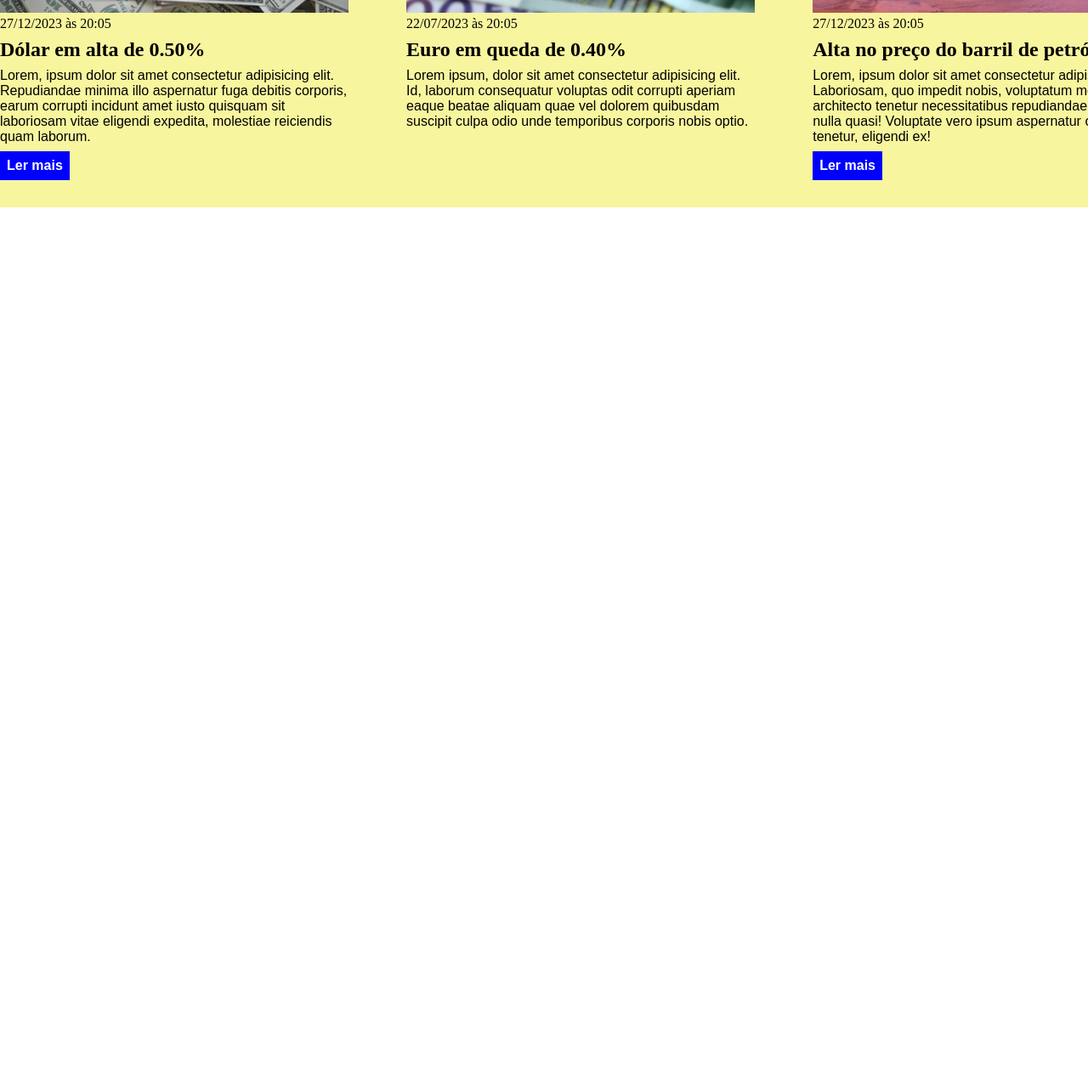
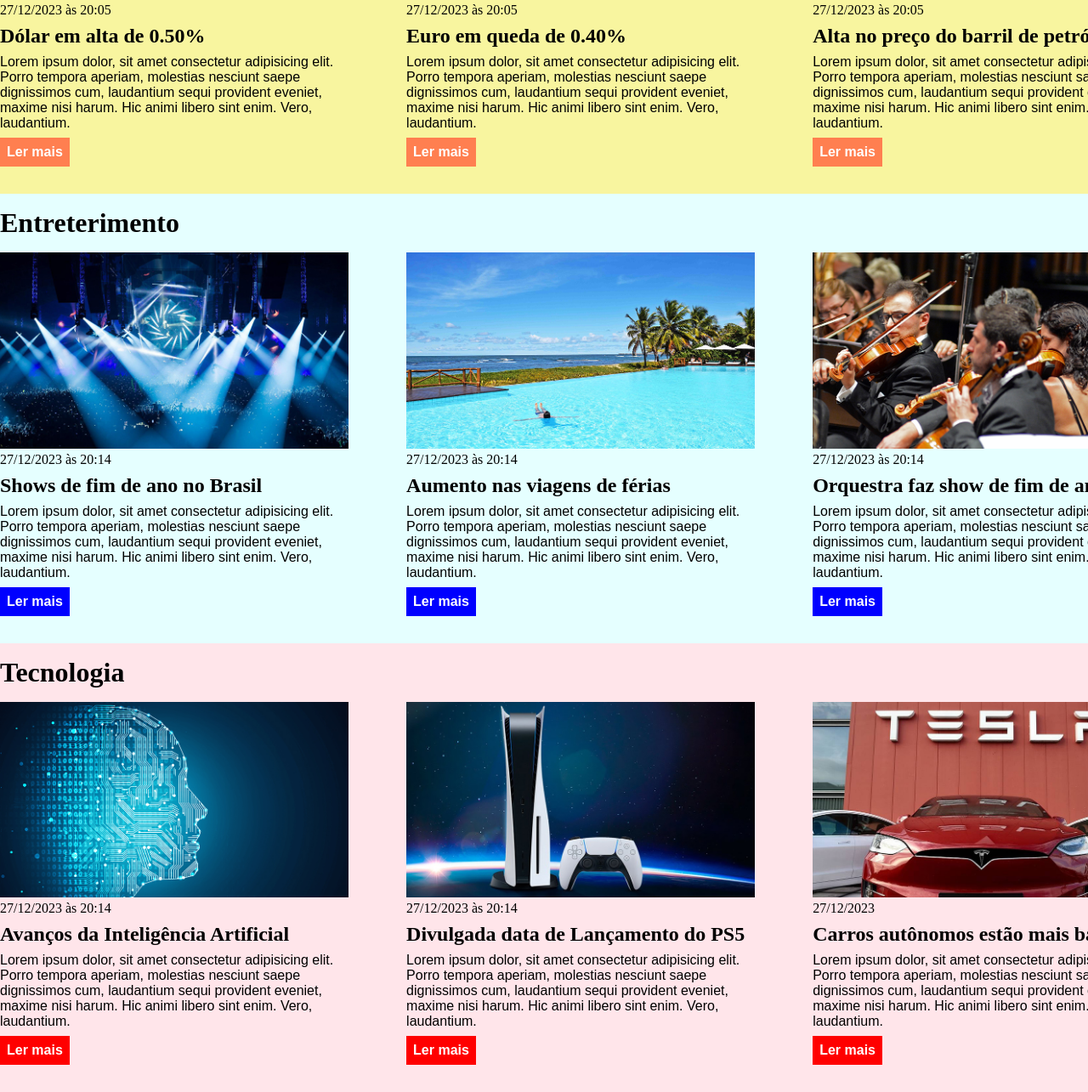
Before and after one commit to ruannino/EBAC_HTML_CSS, a plain HTML site: page index.html in a window 1280 px wide. Shown: the part 898-2183 px from the top of the page at 85% size. Before the commit the page ends 1142 px from the top, so only its background shows below. Drawn offline with Linux system fonts and the light colour scheme.

Commit message:
Exercício CSS

```diff
--- a/index.html
+++ b/index.html
@@ -44,7 +44,7 @@
                     </header>
                     <h3>Noite de Superbowl</h3>
                     <p>
-                        Lorem ipsum dolor sit amet consectetur adipisicing elit. Laboriosam quo nulla iure sit et hic. Mollitia magni numquam sunt porro cumque soluta, ad quod quo natus, autem id, doloribus nam.
+                        Lorem ipsum dolor, sit amet consectetur adipisicing elit. Porro tempora aperiam, molestias nesciunt saepe dignissimos cum, laudantium sequi provident eveniet, maxime nisi harum. Hic animi libero sint enim. Vero, laudantium.
                     </p>
                     <a href="#" title="Leia a notícia completa">Ler mais</a>
                 </article>
@@ -55,11 +55,10 @@
                     </header>
                     <h3>Notícia sobre a NBA</h3>
                     <p>
-                        Lorem ipsum dolor sit amet consectetur adipisicing elit. Sed iste ad delectus inventore, voluptatibus repellendus ex! Minus rerum itaque corrupti quos molestias, ullam harum quibusdam similique, provident iusto porro excepturi!
+                        Lorem ipsum dolor, sit amet consectetur adipisicing elit. Porro tempora aperiam, molestias nesciunt saepe dignissimos cum, laudantium sequi provident eveniet, maxime nisi harum. Hic animi libero sint enim. Vero, laudantium.
                     </p>
                     <a href="#" title="Leia a notícia completa" >Ler mais</a>
                 </article>
-                <article></article>
         </div>
     </section>
     <section id="economy">
@@ -73,19 +72,20 @@
                     </header>
                     <h3>Dólar em alta de 0.50%</h3>
                     <p>
-                        Lorem, ipsum dolor sit amet consectetur adipisicing elit. Repudiandae minima illo aspernatur fuga debitis corporis, earum corrupti incidunt amet iusto quisquam sit laboriosam vitae eligendi expedita, molestiae reiciendis quam laborum.
+                        Lorem ipsum dolor, sit amet consectetur adipisicing elit. Porro tempora aperiam, molestias nesciunt saepe dignissimos cum, laudantium sequi provident eveniet, maxime nisi harum. Hic animi libero sint enim. Vero, laudantium.
                     </p>
                     <a href="#" title="Leia a notícia completa">Ler mais</a>
                 </article>
                 <article>
                     <img src="./Medias/euro.jpg" alt="Notas de euro" />
                     <header>
-                        <time class="creation-date" >22/07/2023 às 20:05</time>
+                        <time class="creation-date" >27/12/2023 às 20:05</time>
                     </header>
                     <h3>Euro em queda de 0.40%</h3>
                     <p>
-                        Lorem ipsum, dolor sit amet consectetur adipisicing elit. Id, laborum consequatur voluptas odit corrupti aperiam eaque beatae aliquam quae vel dolorem quibusdam suscipit culpa odio unde temporibus corporis nobis optio.
+                        Lorem ipsum dolor, sit amet consectetur adipisicing elit. Porro tempora aperiam, molestias nesciunt saepe dignissimos cum, laudantium sequi provident eveniet, maxime nisi harum. Hic animi libero sint enim. Vero, laudantium.
                     </p>
+                    <a href="#" title="Leia a notícia completa">Ler mais</a>
                 </article>
                 <article>
                     <img src="./Medias/extracaopetroleo.jpg" alt="Foto de extração de petróleo" />
@@ -94,7 +94,87 @@
                     </header>
                     <h3>Alta no preço do barril de petróleo</h3>
                     <p>
-                        Lorem, ipsum dolor sit amet consectetur adipisicing elit. Laboriosam, quo impedit nobis, voluptatum molestiae architecto tenetur necessitatibus repudiandae quisquam nulla quasi! Voluptate vero ipsum aspernatur odit dicta tenetur, eligendi ex!
+                        Lorem ipsum dolor, sit amet consectetur adipisicing elit. Porro tempora aperiam, molestias nesciunt saepe dignissimos cum, laudantium sequi provident eveniet, maxime nisi harum. Hic animi libero sint enim. Vero, laudantium.
+                    </p>
+                    <a href="#" title="Leia a notícia completa">Ler mais</a>
+                </article>
+            </div>
+        </div>
+    </section>
+    <section id="entertainment">
+        <div class="container">
+            <h2>Entreterimento</h2>
+            <div class="articles">
+                <article>
+                    <img src="./Medias/show.jpg" alt="Foto de show em ambiente fechado" />
+                    <header>
+                        <time class="creation-date"></time>27/12/2023 às 20:14</time>
+                    </header>
+                    <h3>Shows de fim de ano no Brasil</h3>
+                    <p>
+                        Lorem ipsum dolor, sit amet consectetur adipisicing elit. Porro tempora aperiam, molestias nesciunt saepe dignissimos cum, laudantium sequi provident eveniet, maxime nisi harum. Hic animi libero sint enim. Vero, laudantium.
+                    </p>
+                    <a href="#" title="Leia a notícia completa">Ler mais</a>
+                </article>
+                <article>
+                    <img src="./Medias/viagem.jpg" alt="Foto de homem na praia" />
+                    <header>
+                        <time class="creation-date" >27/12/2023 às 20:14</time>
+                    </header>
+                    <h3>Aumento nas viagens de férias</h3>
+                    <p>
+                        Lorem ipsum dolor, sit amet consectetur adipisicing elit. Porro tempora aperiam, molestias nesciunt saepe dignissimos cum, laudantium sequi provident eveniet, maxime nisi harum. Hic animi libero sint enim. Vero, laudantium.
+                    </p>
+                    <a href="#" title="Leia a notícia completa">Ler mais</a>
+                </article>
+                <article>
+                    <img src="./Medias/orquestra.jpg" alt="Orquestra sinfonica" />
+                    <header>
+                        <time class="creation-date" >27/12/2023 às 20:14</time>
+                    </header>
+                    <h3>Orquestra faz show de fim de ano</h3>
+                    <p>
+                        Lorem ipsum dolor, sit amet consectetur adipisicing elit. Porro tempora aperiam, molestias nesciunt saepe dignissimos cum, laudantium sequi provident eveniet, maxime nisi harum. Hic animi libero sint enim. Vero, laudantium.
+                    </p>
+                    <a href="#" title="Leia a notícia completa">Ler mais</a>
+                </article>
+            </div>
+        </div>
+    </section>
+    <section id="technology">
+        <div class="container">
+            <h2>Tecnologia</h2>
+            <div class="articles">
+                <article>
+                    <img src="./Medias/IA.jpg" alt="Foto representando um rosto em IA" />
+                    <header>
+                        <time class="creation-date">27/12/2023 às 20:14</time>
+                    </header>
+                    <h3>Avanços da Inteligência Artificial</h3>
+                    <p>
+                        Lorem ipsum dolor, sit amet consectetur adipisicing elit. Porro tempora aperiam, molestias nesciunt saepe dignissimos cum, laudantium sequi provident eveniet, maxime nisi harum. Hic animi libero sint enim. Vero, laudantium.
+                    </p>
+                    <a href="#" title="Leia a notícia completa">Ler mais</a>
+                </article>
+                <article>
+                    <img src="./Medias/lancamentops5.jpg" alt="Foto do novo console da sony o playstation 5" />
+                    <header>
+                        <time class="creation-date">27/12/2023 às 20:14</time>
+                    </header>
+                    <h3>Divulgada data de Lançamento do PS5</h3>
+                    <p>
+                        Lorem ipsum dolor, sit amet consectetur adipisicing elit. Porro tempora aperiam, molestias nesciunt saepe dignissimos cum, laudantium sequi provident eveniet, maxime nisi harum. Hic animi libero sint enim. Vero, laudantium.
+                    </p>
+                    <a href="#" title="Leia a notícia completa">Ler mais</a>
+                </article>
+                <article>
+                    <img src="./Medias/tesla.jpg" alt="Fotos de carros da Tesla" />
+                    <header>
+                        <time class="creation-date">27/12/2023</time>
+                    </header>
+                    <h3>Carros autônomos estão mais baratos</h3>
+                    <p>
+                        Lorem ipsum dolor, sit amet consectetur adipisicing elit. Porro tempora aperiam, molestias nesciunt saepe dignissimos cum, laudantium sequi provident eveniet, maxime nisi harum. Hic animi libero sint enim. Vero, laudantium.
                     </p>
                     <a href="#" title="Leia a notícia completa">Ler mais</a>
                 </article>
--- a/main.css
+++ b/main.css
@@ -100,6 +100,22 @@ section h2 {
     background-color: #f8f59f;
 }
 
-$economy .articles article a {
-    background-attachment: #ff9f1a;
+#economy .articles article a {
+    background-color: coral;
 }
+
+#entertainment {
+    background-color: rgba(0, 255, 255, 0.1);
+}
+
+#entertainment .articles article a {
+    background-color: blue;
+}
+
+#technology {
+    background-color: rgba(255, 4, 54, 0.1);
+}
+
+#technology .articles article a {
+    background-color: red;
+}
```
